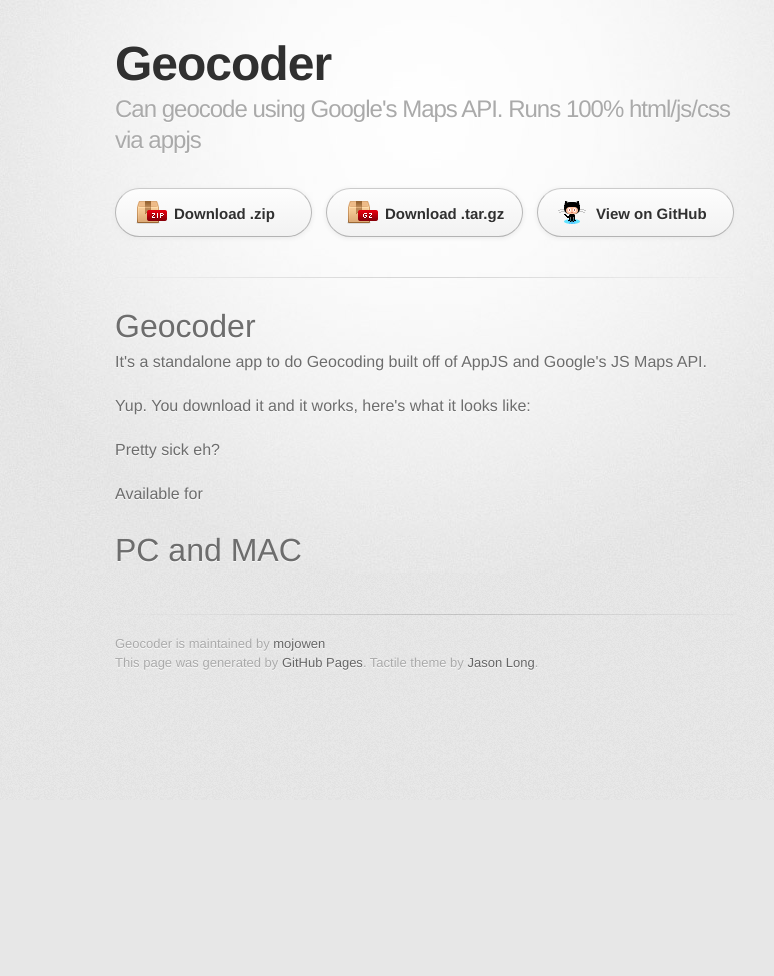
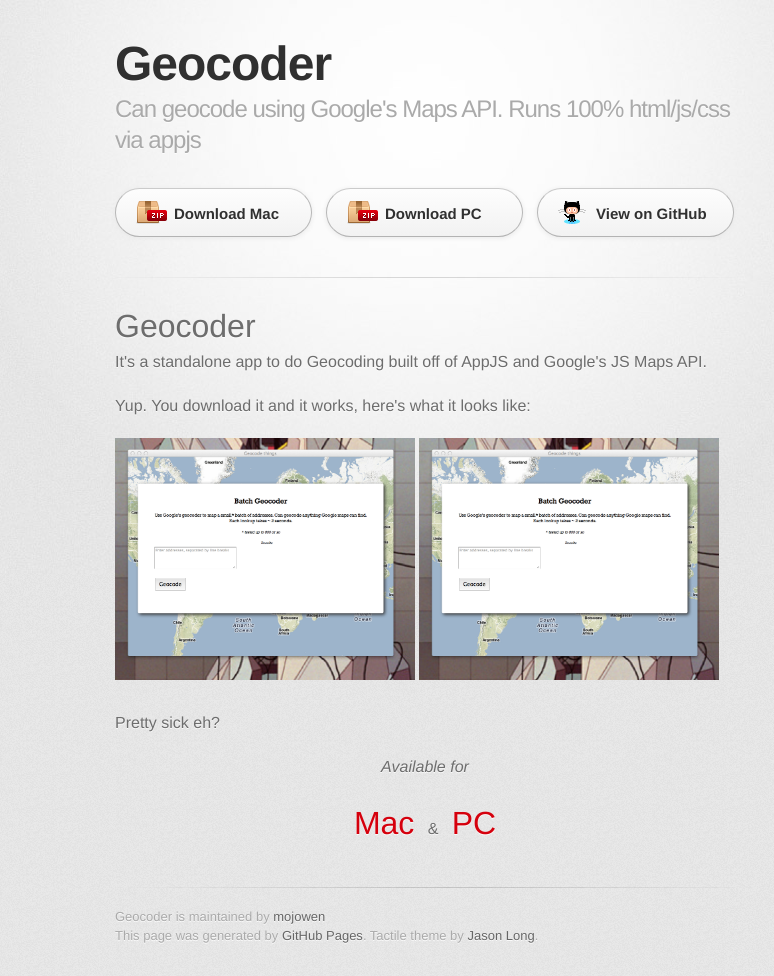
Before and after one commit to mojowen/Geocoder, a plain HTML site: page index.html in a window 1280 px wide. Shown: the whole page, without its empty margins (215-989 px from the left). Before the commit the page ends 800 px from the top, so only its background shows below. Drawn offline with Linux system fonts and the light colour scheme; a web font is replaced by a local one.

Commit message:
tweaks to pages

```diff
--- a/index.html
+++ b/index.html
@@ -23,8 +23,8 @@
         </header>
 
         <section id="downloads" class="clearfix">
-          <a href="https://github.com/mojowen/Geocoder/zipball/master" id="download-zip" class="button"><span>Download .zip</span></a>
-          <a href="https://github.com/mojowen/Geocoder/tarball/master" id="download-tar-gz" class="button"><span>Download .tar.gz</span></a>
+          <a href="https://github.com/downloads/mojowen/Geocoder/geocoder_mac.zip" id="download-zip" class="button"><span>Download Mac</span></a>
+          <a href="https://github.com/downloads/mojowen/Geocoder/geocoder_windows.zip" id="download-zip" class="button"><span>Download PC</span></a>
           <a href="https://github.com/mojowen/Geocoder" id="view-on-github" class="button"><span>View on GitHub</span></a>
         </section>
 
@@ -33,15 +33,19 @@
         <section id="main_content">
           <h1>Geocoder</h1>
 
-<p>It's a standalone app to do Geocoding built off of AppJS and Google's JS Maps API.</p>
+			<p>It's a standalone app to do Geocoding built off of AppJS and Google's JS Maps API.</p>
+			<p>Yup. You download it and it works, here's what it looks like:</p>
+			<img src="images/macss.png" style="width: 300px;">
+			<img src="images/macss.png" style="width: 300px;">
+			<br />&nbsp;
+			<p>Pretty sick eh?</p>
+			<p style="text-align: center"><em>Available for</em></p>
+			<p style="text-align: center" >
+				<a style="font-size: 2em; " href="https://github.com/downloads/mojowen/Geocoder/geocoder_mac.zip" target="_blank">Mac</a>
+				&nbsp;&nbsp;&&nbsp;&nbsp;
+				<a style="font-size: 2em;" href="https://github.com/downloads/mojowen/Geocoder/geocoder_windows.zip" style="font-size: 3em;" target="_blank">PC</a>
+			</p>
 
-<p>Yup. You download it and it works, here's what it looks like:</p>
-
-<p>Pretty sick eh?</p>
-
-<p>Available for</p>
-
-<h1>PC and MAC</h1>
         </section>
 
         <footer>
```
Also changed, not shown: images/macss.png (added).
